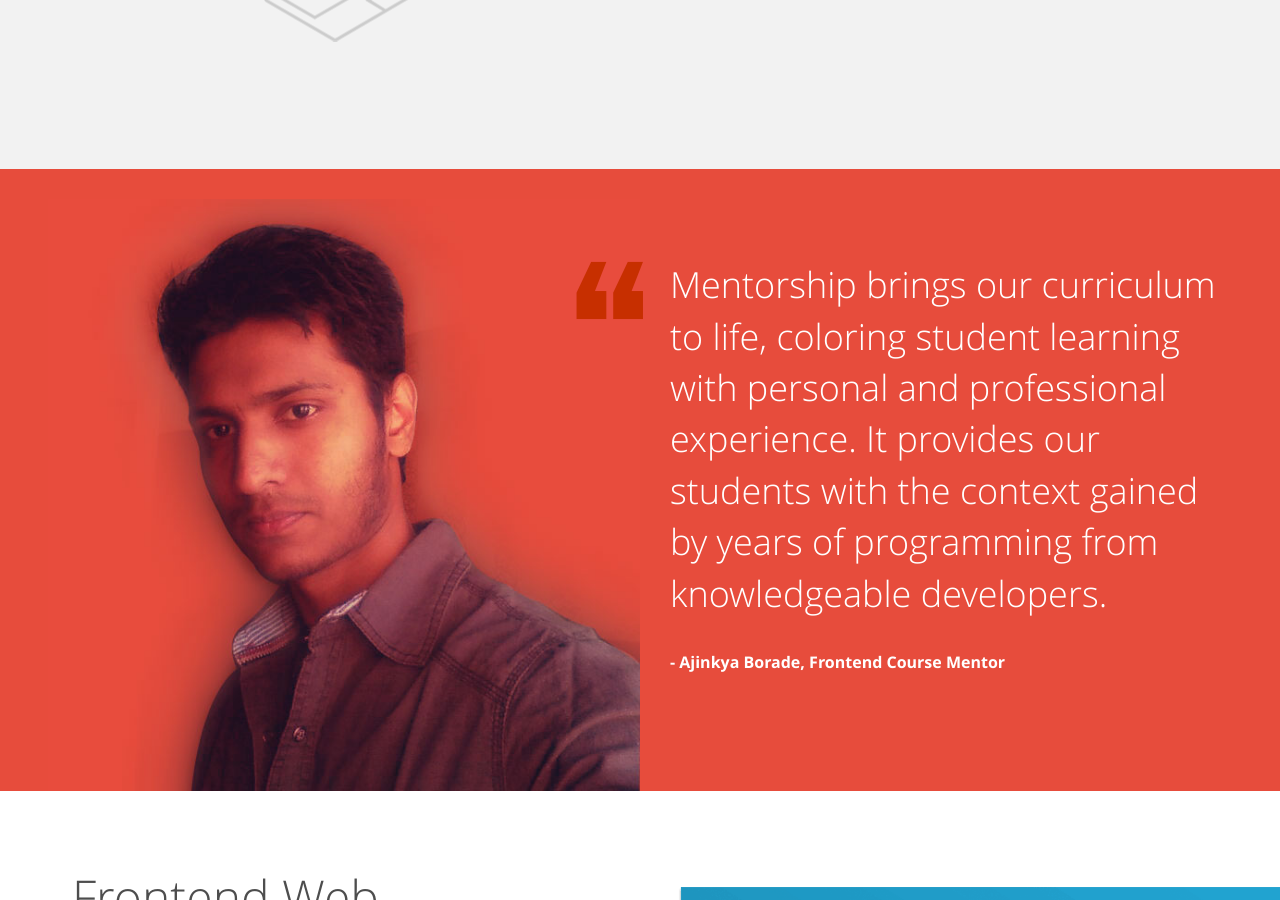
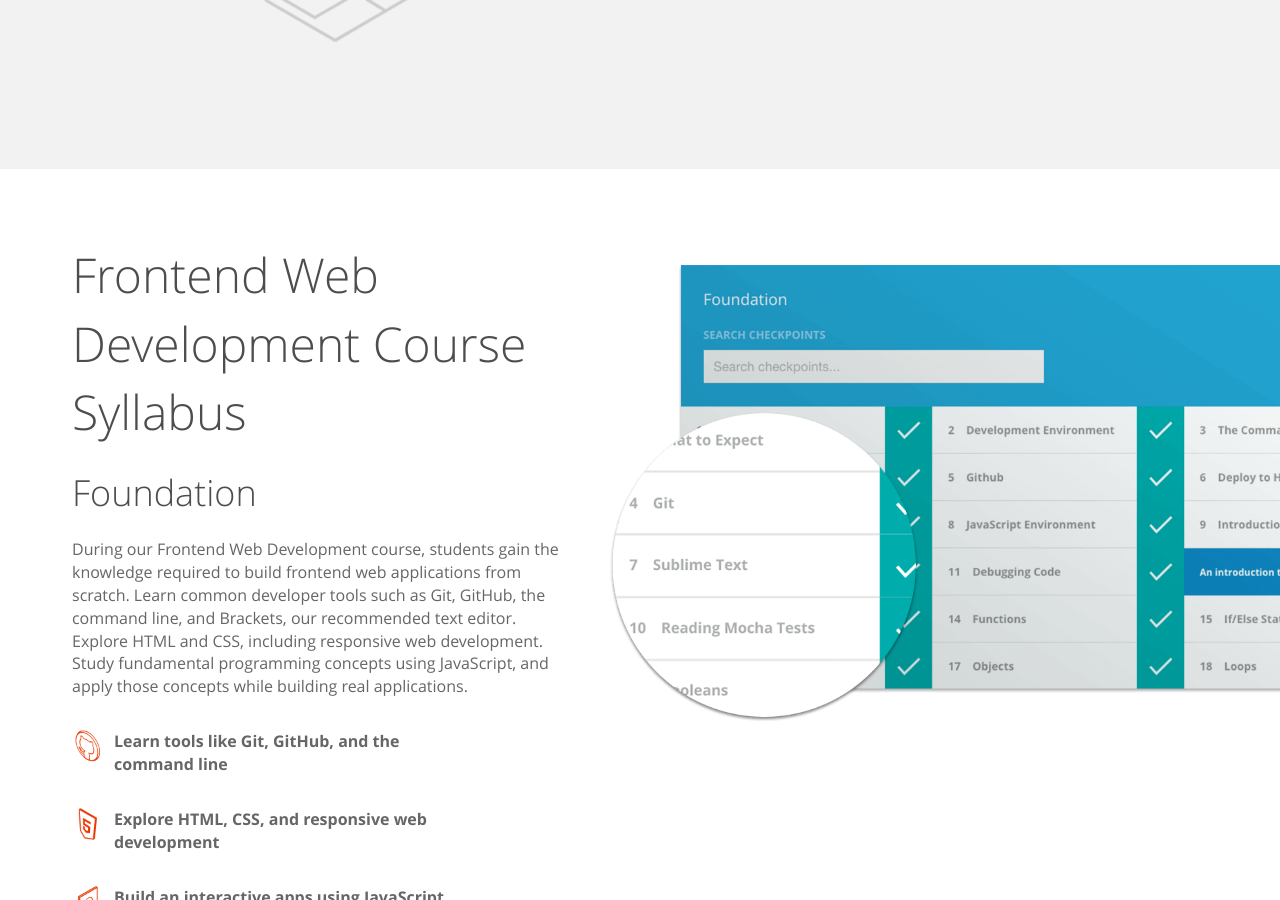
Before and after one commit to steelx/ajinkyaxjs, a Jekyll site: the page learn.io/frontend-development-course.html, which Jekyll copies as it is, in a window 1280 px wide and 900 px high, scrolled down 3112 px. Built offline with Jekyll 4.4.1, drawn with Linux system fonts in a browser that asks for light colours; nearby versions of some CDN libraries; Markdown is read by kramdown in place of the engine named in the settings; comment, search, counter and statistics services are not loaded.

Commit message:
removed mentor img section

```diff
--- a/learn.io/frontend-development-course.html
+++ b/learn.io/frontend-development-course.html
@@ -2073,40 +2073,6 @@ L379.6,269.4"></path>
                     </div>
                 </div>
             </section>
-            <section class='mentor-quote page-section page-section-contrast'>
-                <div class='mentor-image-desktop'>
-                    <img alt="Frontend" src="images/AJ_n.jpg" />
-                </div>
-                <div class='quote-body'>
-                    <blockquote class='quote-box quote-box-white'>
-                        <div class='quote-box-body'>Mentorship brings our curriculum to life, coloring student learning
-                            with personal and professional experience. It provides our students with the context gained
-                            by years of programming from knowledgeable developers.
-                        </div>
-                    </blockquote>
-                    <footer class='quote-attribution-mobile media-element'>
-                        <div class='quote-attribution-avatar'>
-                            <img alt="Frontend small" height="64"
-                                 src="images/AJ_n.jpg"
-                                 width="64"/>
-                        </div>
-                        <div class='quote-attribution-text'>
-                            <div class='quote-attribution-name'>
-                                Ajinkya Borade
-                            </div>
-                            <div class='quote-attribution-subtitle'>
-                                Frontend Course Mentor
-                            </div>
-                        </div>
-                    </footer>
-                    <footer class='quote-attribution-desktop'>
-                        -
-                        <span>
-                        Ajinkya Borade, Frontend Course Mentor
-                        </span>
-                    </footer>
-                </div>
-            </section>
         </div>
 
         <div id='summary'>
```
